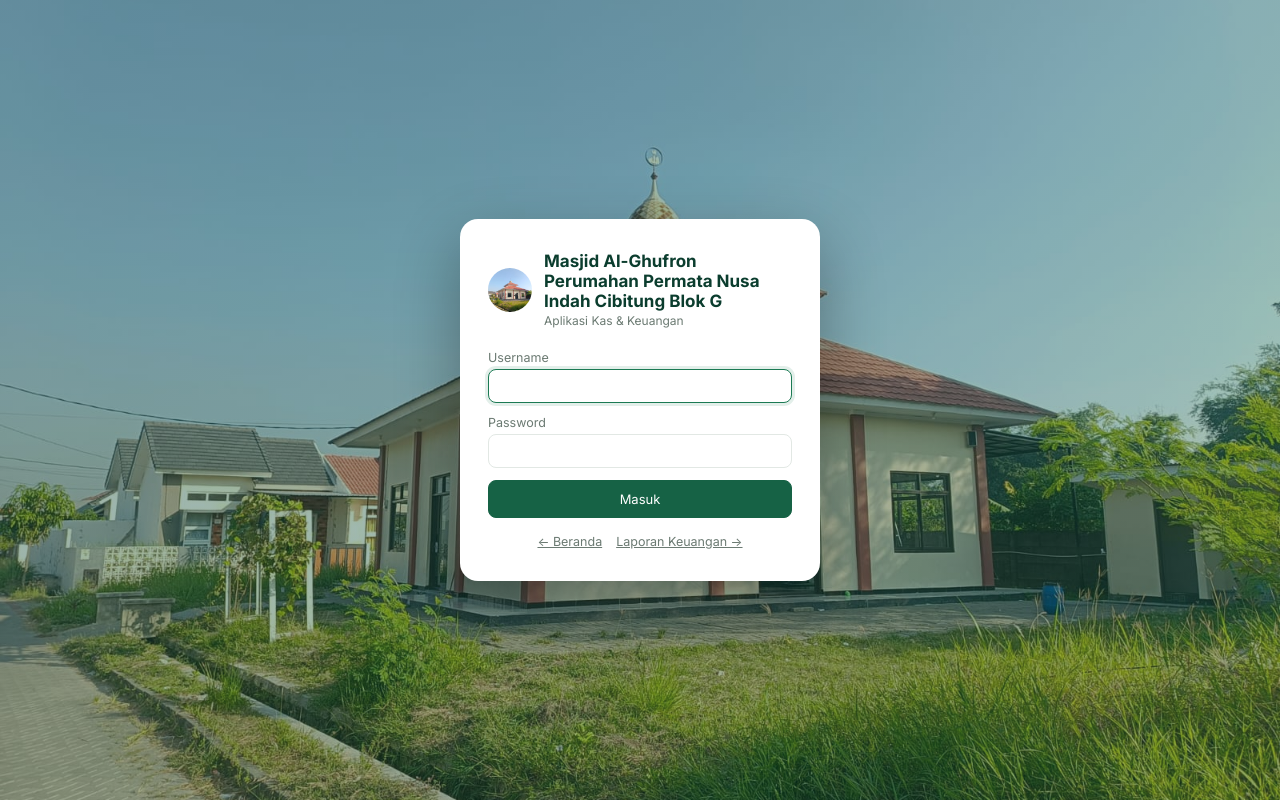
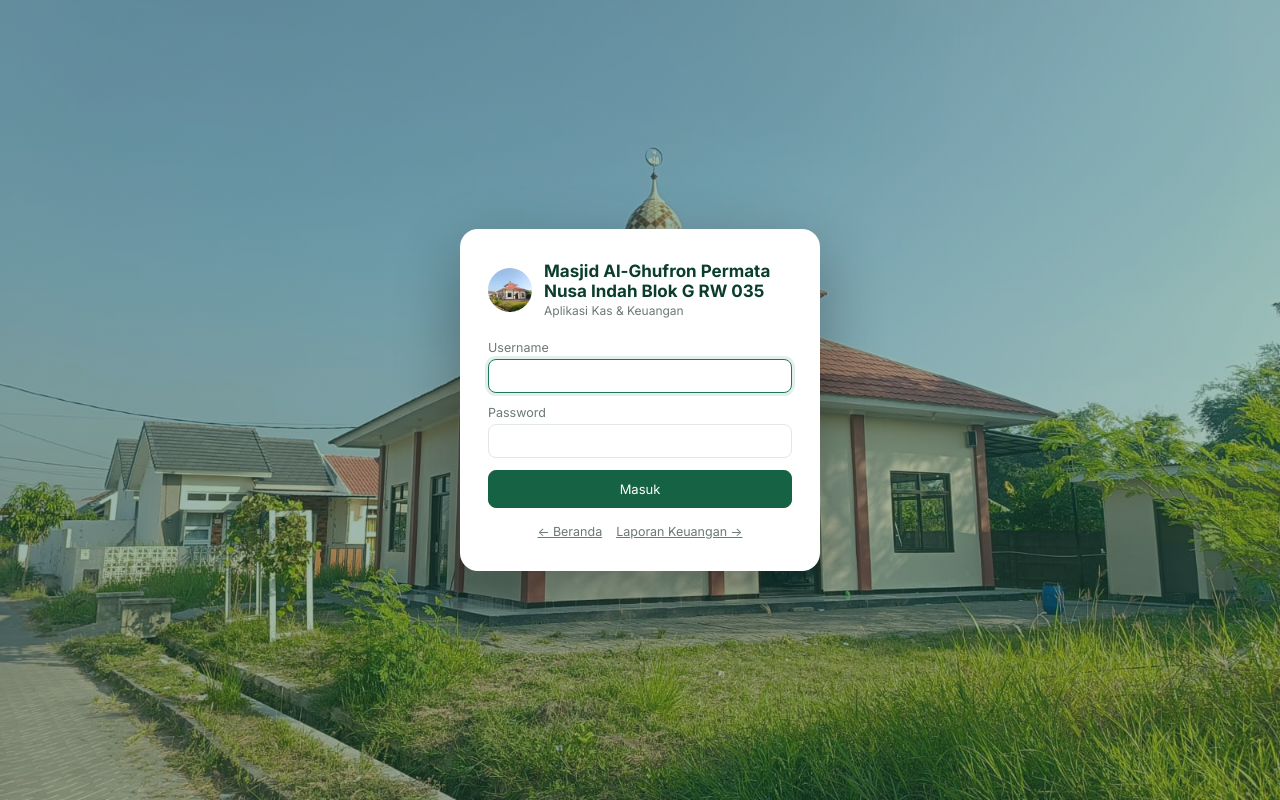
Before and after one commit to basten08/masjid-al-ghufron, a website: page public/admin.html in a window 1280 px wide. Drawn offline with Linux system fonts and the light colour scheme; no server answers.

Commit message:
Persingkat judul login admin: Masjid Al-Ghufron Permata Nusa Indah Blok G RW 035

```diff
--- a/public/admin.html
+++ b/public/admin.html
@@ -14,7 +14,7 @@
       <div class="login-brand">
         <img src="/favicon.jpg" alt="Logo Masjid Al-Ghufron" class="brand-icon">
         <div>
-          <h1>Masjid Al-Ghufron Perumahan Permata Nusa Indah Cibitung Blok G</h1>
+          <h1>Masjid Al-Ghufron Permata Nusa Indah Blok G RW 035</h1>
           <p>Aplikasi Kas &amp; Keuangan</p>
         </div>
       </div>
```
